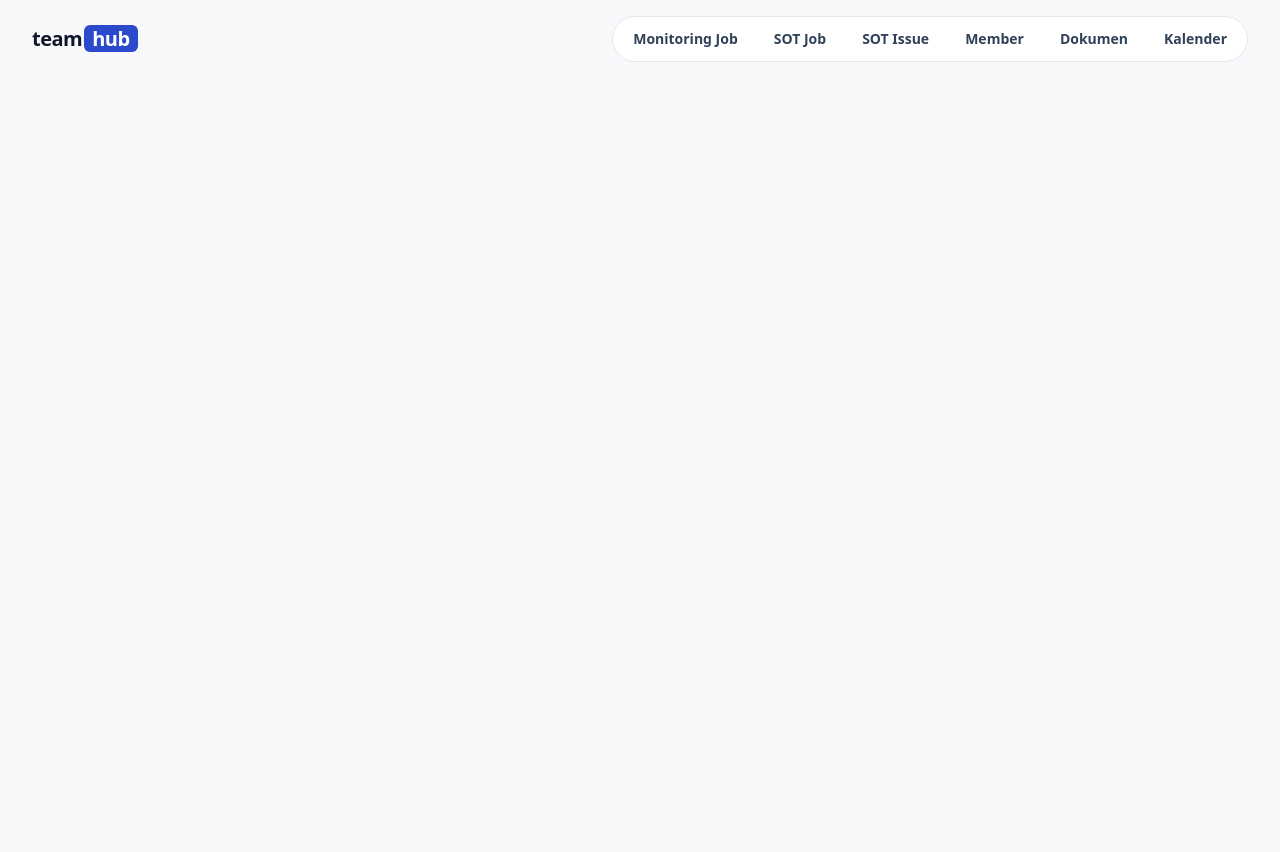
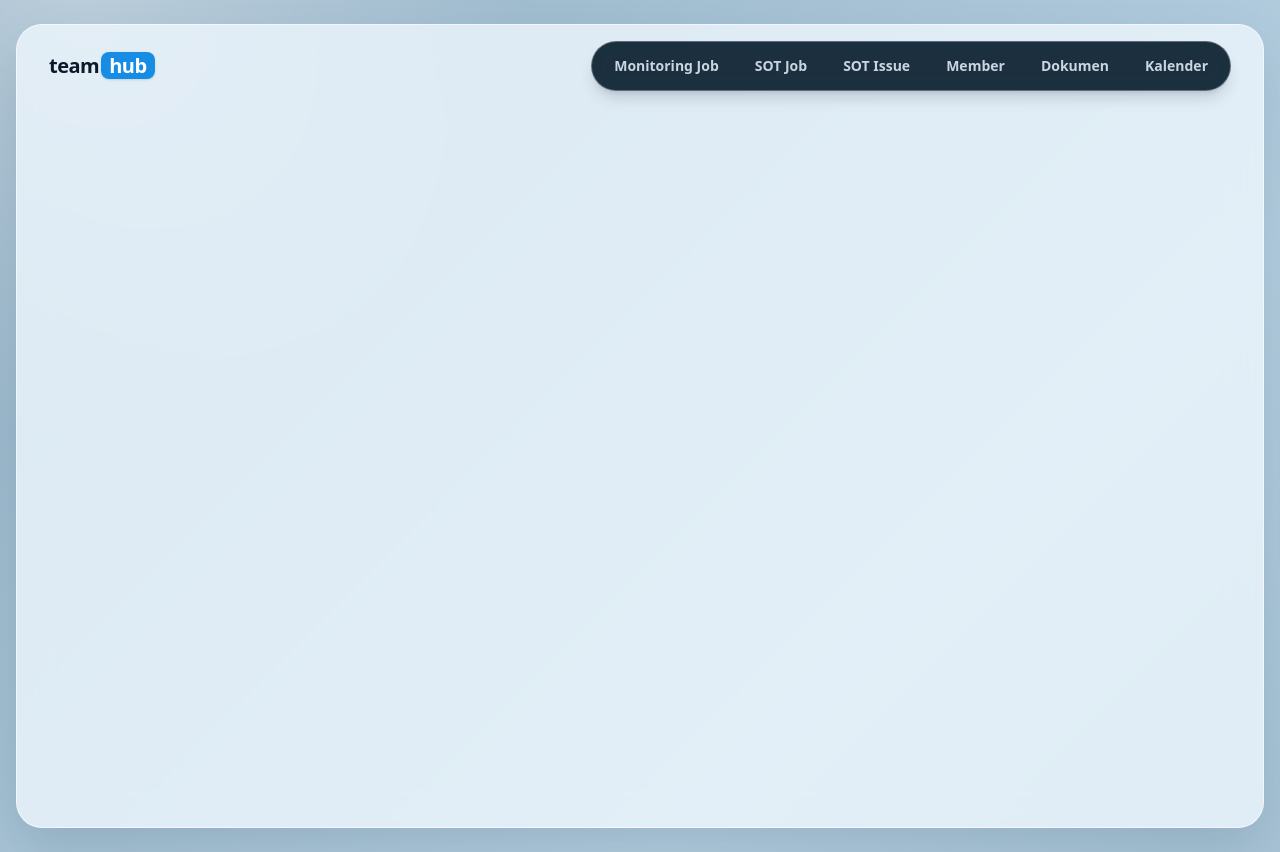
Before and after one commit to Falah27/NW-Web, a Next.js app: page / in a window 1280 px wide. Before the commit the page ends 800 px from the top, so only its background shows below. Built offline with nearby package versions, Linux system fonts and the light colour scheme.

Commit message:
Polish dashboard UI and summary filters

```diff
--- a/app/globals.css
+++ b/app/globals.css
@@ -1,14 +1,19 @@
 @import "tailwindcss";
 
 @theme inline {
-  --color-brand: #2b4acb;
-  --color-brand-soft: #e8f0fe;
+  --color-brand: #168ce5;
+  --color-brand-soft: #e8f5ff;
   --font-sans: ui-sans-serif, system-ui, sans-serif;
 }
 
 body {
-  background: #f7f8fa;
+  min-height: 100vh;
+  background:
+    radial-gradient(circle at 12% 8%, rgb(255 255 255 / 0.35), transparent 28rem),
+    linear-gradient(135deg, #91aec3 0%, #b5d0e1 48%, #8eabc1 100%);
+  background-size: 180% 180%;
   color: #0f172a;
+  animation: background-drift 18s ease-in-out infinite alternate;
 }
 
 .data-table {
@@ -31,9 +36,52 @@ body {
   background: #f1f5f9;
 }
 
+.site-shell main input:not([type="checkbox"]),
+.site-shell main select,
+.site-shell main button {
+  transition: border-color 0.2s ease, box-shadow 0.2s ease, background-color 0.2s ease, transform 0.2s ease;
+}
+
+.site-shell main input:not([type="checkbox"]):focus,
+.site-shell main select:focus {
+  border-color: #168ce5;
+  box-shadow: 0 0 0 4px rgb(22 140 229 / 0.12);
+  outline: none;
+}
+
+.site-shell main button:not(:disabled):active {
+  transform: scale(0.98);
+}
+
 .site-shell {
-  min-height: 100vh;
+  width: min(1600px, calc(100% - 32px));
+  min-height: calc(100vh - 48px);
+  margin: 24px auto;
+  overflow: hidden;
+  border: 1px solid rgb(255 255 255 / 0.55);
+  border-radius: 26px;
+  background: rgb(239 248 254 / 0.78);
+  box-shadow: 0 24px 60px rgb(31 67 91 / 0.18);
+  backdrop-filter: blur(16px);
   transition: transform 0.28s ease-out;
+  animation: shell-enter 0.55s ease-out both;
+}
+
+/* Dashboard cards use a light glass surface while controls remain opaque. */
+.site-shell main [class*="rounded-2xl"][class*="bg-white"]:not([role="dialog"]),
+.site-shell main [class*="rounded-3xl"][class*="bg-white"]:not([role="dialog"]) {
+  border-color: rgb(255 255 255 / 0.75) !important;
+  background: rgb(255 255 255 / 0.58) !important;
+  box-shadow: 0 10px 26px rgb(53 92 116 / 0.08);
+  backdrop-filter: blur(12px);
+  transition: transform 0.22s ease, box-shadow 0.22s ease, background-color 0.22s ease;
+  animation: card-enter 0.45s ease-out both;
+}
+
+.site-shell main [class*="rounded-2xl"][class*="bg-white"]:not([role="dialog"]):not(:has(.data-table)):hover,
+.site-shell main [class*="rounded-3xl"][class*="bg-white"]:not([role="dialog"]):not(:has(.data-table)):hover {
+  transform: translateY(-2px);
+  box-shadow: 0 16px 32px rgb(53 92 116 / 0.13);
 }
 
 .site-shell:has([data-drawer-open="true"]) {
@@ -44,17 +92,46 @@ body {
   from { transform: translateX(24px); opacity: 0; }
   to { transform: translateX(0); opacity: 1; }
 }
+
+@keyframes background-drift {
+  from { background-position: 0% 0%; }
+  to { background-position: 100% 100%; }
+}
+
+@keyframes shell-enter {
+  from { opacity: 0; transform: translateY(10px) scale(0.99); }
+  to { opacity: 1; transform: translateY(0) scale(1); }
+}
+
+@keyframes card-enter {
+  from { opacity: 0; transform: translateY(8px); }
+  to { opacity: 1; transform: translateY(0); }
+}
+
 .drawer-in { animation: drawer-in 0.22s ease-out; }
 .fc-event-selected {
   box-shadow: inset 0 0 0 2px #0f172a, 0 0 0 2px rgb(255 255 255 / 0.9);
   font-weight: 700;
 }
 @media (prefers-reduced-motion: reduce) {
-  .site-shell { transition: none; }
-  .drawer-in { animation: none; }
+  body,
+  .site-shell,
+  .drawer-in,
+  .site-shell main [class*="rounded-2xl"][class*="bg-white"],
+  .site-shell main [class*="rounded-3xl"][class*="bg-white"] {
+    animation: none;
+    transition: none;
+  }
 }
 
 @media (max-width: 767px) {
+  .site-shell {
+    width: calc(100% - 16px);
+    min-height: calc(100vh - 16px);
+    margin: 8px auto;
+    border-radius: 18px;
+  }
+
   .site-shell:has([data-drawer-open="true"]) {
     transform: none;
   }
--- a/app/layout.tsx
+++ b/app/layout.tsx
@@ -13,7 +13,7 @@ export default function RootLayout({ children }: { children: React.ReactNode })
       <body className="font-sans antialiased">
         <div className="site-shell">
           <Navbar />
-          <main className="mx-auto min-h-[calc(100vh-5rem)] max-w-[1600px] px-4 pb-8 pt-3 sm:px-6 lg:px-8">
+          <main className="mx-auto min-h-[calc(100vh-5rem)] w-full min-w-0 max-w-[1600px] px-4 pb-8 pt-5 sm:px-6 lg:px-8">
             {children}
           </main>
         </div>
--- a/components/Navbar.tsx
+++ b/components/Navbar.tsx
@@ -16,19 +16,19 @@ export default function Navbar() {
   const pathname = usePathname();
 
   return (
-    <header className="mx-auto flex max-w-[1600px] flex-wrap items-center justify-between gap-3 px-4 py-4 sm:px-6 lg:px-8">
-      <Link href="/jobs" className="text-xl font-bold tracking-tight">
-        team<span className="ml-0.5 rounded-md bg-brand px-2 text-white">hub</span>
+    <header className="mx-auto flex w-full max-w-[1600px] items-center justify-between gap-4 px-4 py-4 sm:px-6 lg:px-8">
+      <Link href="/jobs" className="shrink-0 text-xl font-bold tracking-tight text-slate-900">
+        team<span className="ml-0.5 rounded-lg bg-brand px-2 text-white shadow-sm">hub</span>
       </Link>
-      <nav className="flex flex-wrap gap-1 rounded-full border border-slate-200 bg-white p-1">
+      <nav className="flex max-w-[calc(100%-8rem)] gap-1 overflow-x-auto rounded-full border border-white/30 bg-[#102535]/95 p-1.5 shadow-lg shadow-slate-900/15 backdrop-blur-md">
         {links.map((l) => {
           const active = pathname.startsWith(l.href);
           return (
             <Link
               key={l.href}
               href={l.href}
-              className={`rounded-full px-4 py-2 text-sm font-semibold transition ${
-                active ? "bg-slate-900 text-white" : "text-slate-700 hover:bg-slate-100"
+              className={`whitespace-nowrap rounded-full px-3.5 py-2 text-xs font-semibold transition sm:px-4 sm:text-sm ${
+                active ? "bg-sky-500 text-white shadow-sm" : "text-slate-300 hover:bg-white/10 hover:text-white"
               }`}
             >
               {l.label}
--- a/components/jobs/JobsTable.tsx
+++ b/components/jobs/JobsTable.tsx
@@ -115,22 +115,34 @@ export default function JobsTable({ jobs, members, today }: { jobs: Job[]; membe
   }, [filtered]);
 
   const stats = [
-    { label: "Total job", value: jobs.length, sub: `${jobs.filter((j) => j.archived).length} diarsipkan` },
-    { label: "Running", value: count("Running"), sub: "" },
-    { label: "Open", value: count("Open"), sub: "belum mulai" },
-    { label: "Over", value: count("Over"), sub: "lewat End Date" },
-    { label: "Closed", value: count("Closed"), sub: "" },
+    { label: "Total job", value: jobs.length, filter: ALL },
+    { label: "Running", value: count("Running"), filter: "Running" },
+    { label: "Open", value: count("Open"), filter: "Open" },
+    { label: "Over", value: count("Over"), filter: "Over" },
+    { label: "Closed", value: count("Closed"), filter: "Closed" },
   ];
+
+  function selectSummaryFilter(filter: string) {
+    setStatus(filter);
+    if (filter === ALL || filter === "Closed") setShowClosed(true);
+  }
 
   return (
     <div className="flex flex-col gap-5" data-drawer-open={selected ? "true" : "false"}>
       <div className="grid grid-cols-2 gap-4 md:grid-cols-5">
         {stats.map((s) => (
-          <div key={s.label} className="rounded-2xl border border-slate-200 bg-white p-4 shadow-sm">
+          <button
+            key={s.label}
+            type="button"
+            aria-pressed={status === s.filter}
+            onClick={() => selectSummaryFilter(s.filter)}
+            className={`rounded-2xl border bg-white p-4 text-left shadow-sm transition hover:-translate-y-0.5 hover:shadow-md ${
+              status === s.filter ? "border-brand ring-2 ring-brand/15" : "border-slate-200"
+            }`}
+          >
             <div className="text-sm font-medium text-slate-500">{s.label}</div>
             <div className="mt-1 text-3xl font-bold tracking-tight">{s.value}</div>
-            {s.sub && <div className="text-xs text-slate-500">{s.sub}</div>}
-          </div>
+          </button>
         ))}
       </div>
 
--- a/components/sot/SotIssueTable.tsx
+++ b/components/sot/SotIssueTable.tsx
@@ -103,6 +103,18 @@ export default function SotIssueTable({
     };
   }
 
+  const hasFilters = query !== "" || status !== ALL || tracker !== ALL || assignee !== ALL || model !== ALL || judgement !== ALL;
+
+  function clearFilters() {
+    setQuery("");
+    setStatus(ALL);
+    setTracker(ALL);
+    setAssignee(ALL);
+    setModel(ALL);
+    setJudgement(ALL);
+    setPage(1);
+  }
+
   return (
     <div className="flex flex-col gap-3">
       <div className="grid grid-cols-2 gap-3 md:grid-cols-5">
@@ -165,6 +177,14 @@ export default function SotIssueTable({
             {models.map((value) => <option key={value} value={value}>{value}</option>)}
           </select>
         </label>
+        <button
+          type="button"
+          onClick={clearFilters}
+          disabled={!hasFilters}
+          className="h-10 rounded-xl border border-slate-300 bg-white/80 px-4 text-sm font-semibold text-slate-600 transition hover:border-brand hover:text-brand disabled:cursor-not-allowed disabled:opacity-40"
+        >
+          Reset Filter
+        </button>
       </div>
 
       <div className="max-h-[62vh] min-h-[240px] overflow-auto">
```
